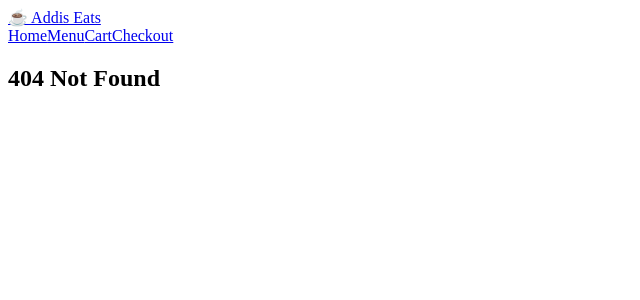
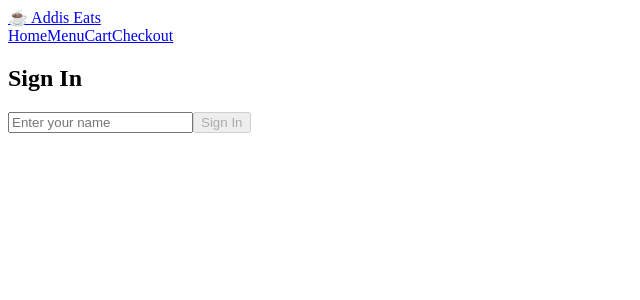
Before and after one commit to samuelz410/adis-eat, a React (Vite) app in the folder Adis-Eat/: page /login in a window 1280 px wide. Before the commit this address had no page. Shown: the top 300 px of the page, without its empty margins (0-640 px from the left). Built offline with nearby package versions, Linux system fonts and the light colour scheme.

Commit message:
fix: add missing cart and login routes to resolve 404 errors

```diff
--- a/Adis-Eat/src/App.jsx
+++ b/Adis-Eat/src/App.jsx
@@ -7,6 +7,8 @@ import RequireAuth from "./auth/RequireAuth";
 import Layout from "./Layout";
 import Menu from "./menu/Menu";
 import DishDetail from "./menu/DishDetail";
+import CartPage from "./pages/CartPage";
+import Login from "./auth/Login";
 
 const Checkout = lazy(() => import("./checkout/Checkout"));
 
@@ -20,6 +22,8 @@ export default function App() {
               <Route index element={<h2>Welcome to Addis Eats</h2>} />
               <Route path="menu" element={<Menu />} />
               <Route path="menu/:id" element={<DishDetail />} />
+              <Route path="cart" element={<CartPage />} />
+              <Route path="login" element={<Login />} />
               <Route
                 path="checkout"
                 element={
@@ -30,7 +34,7 @@ export default function App() {
                   </RequireAuth>
                 }
               />
-              <Route path="*" element={<h2>404 Not Found</h2>} />
+              <Route path="*" element={<h2>404 Page Not Found</h2>} />
             </Route>
           </Routes>
         </BrowserRouter>
--- /dev/null
+++ b/Adis-Eat/src/auth/Login.jsx
@@ -0,0 +1,34 @@
+import { useState } from "react";
+import { useNavigate, useLocation } from "react-router-dom";
+import { useAuth } from "./AuthProvider";
+
+export default function Login() {
+  const [name, setName] = useState("");
+  const { login } = useAuth();
+  const navigate = useNavigate();
+  const location = useLocation();
+
+  const from = location.state?.from?.pathname || "/";
+
+  const handleSubmit = (e) => {
+    e.preventDefault();
+    if (!name.trim()) return;
+    login(name);
+    navigate(from, { replace: true });
+  };
+
+  return (
+    <form onSubmit={handleSubmit}>
+      <h2>Sign In</h2>
+      <input
+        type="text"
+        placeholder="Enter your name"
+        value={name}
+        onChange={(e) => setName(e.target.value)}
+      />
+      <button type="submit" disabled={!name.trim()}>
+        Sign In
+      </button>
+    </form>
+  );
+}
--- /dev/null
+++ b/Adis-Eat/src/pages/CartPage.jsx
@@ -0,0 +1,35 @@
+import { useCartStore } from "../cart/useCartStore";
+import { Link } from "react-router-dom";
+
+export default function CartPage() {
+  const { cart, removeItem, clearCart } = useCartStore();
+  const total = cart.reduce((sum, item) => sum + item.price * item.qty, 0);
+
+  if (cart.length === 0) {
+    return (
+      <div>
+        <h2>Your Cart is Empty</h2>
+        <Link to="/menu">Explore Menu</Link>
+      </div>
+    );
+  }
+
+  return (
+    <div>
+      <h2>Your Cart</h2>
+      <ul>
+        {cart.map((item) => (
+          <li key={item.id} style={{ marginBottom: "0.5rem" }}>
+            <strong>{item.name}</strong> x {item.qty} — {item.price * item.qty} ETB{" "}
+            <button onClick={() => removeItem(item.id)}>Remove</button>
+          </li>
+        ))}
+      </ul>
+      <h3>Total: {total.toFixed(2)} ETB</h3>
+      <button onClick={clearCart}>Clear Cart</button>{" "}
+      <Link to="/checkout">
+        <button>Proceed to Checkout</button>
+      </Link>
+    </div>
+  );
+}
```
